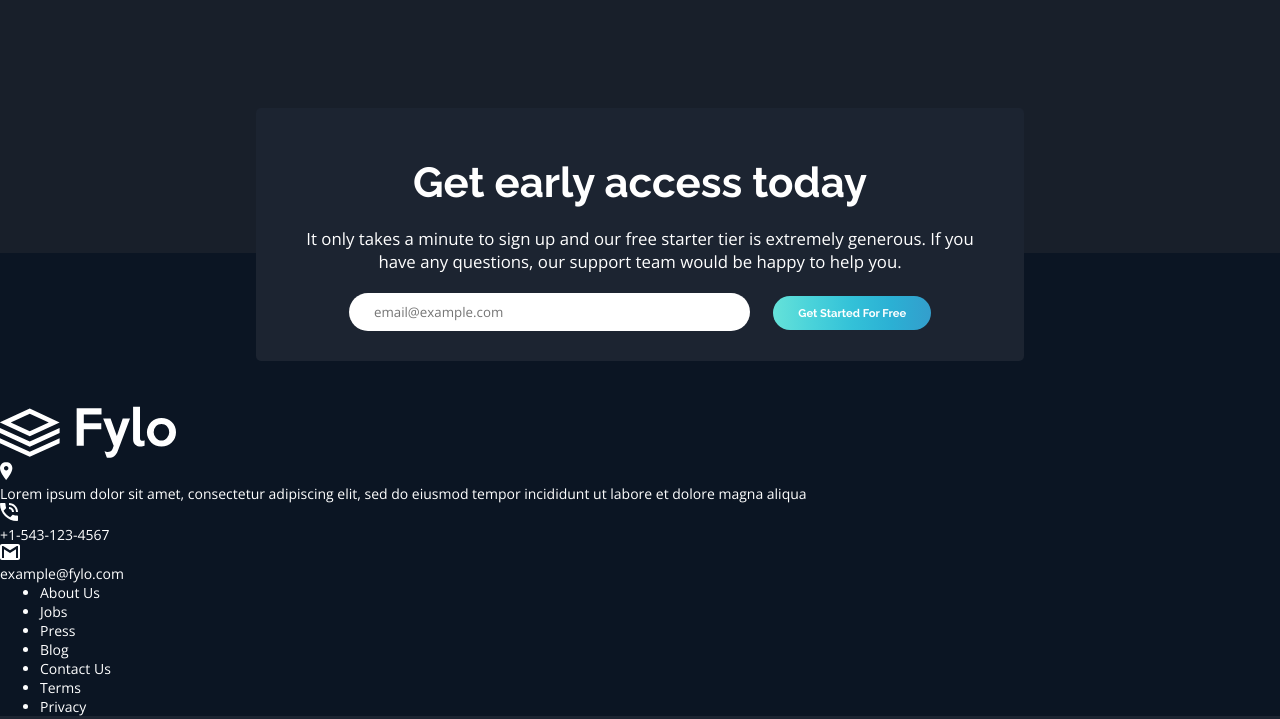
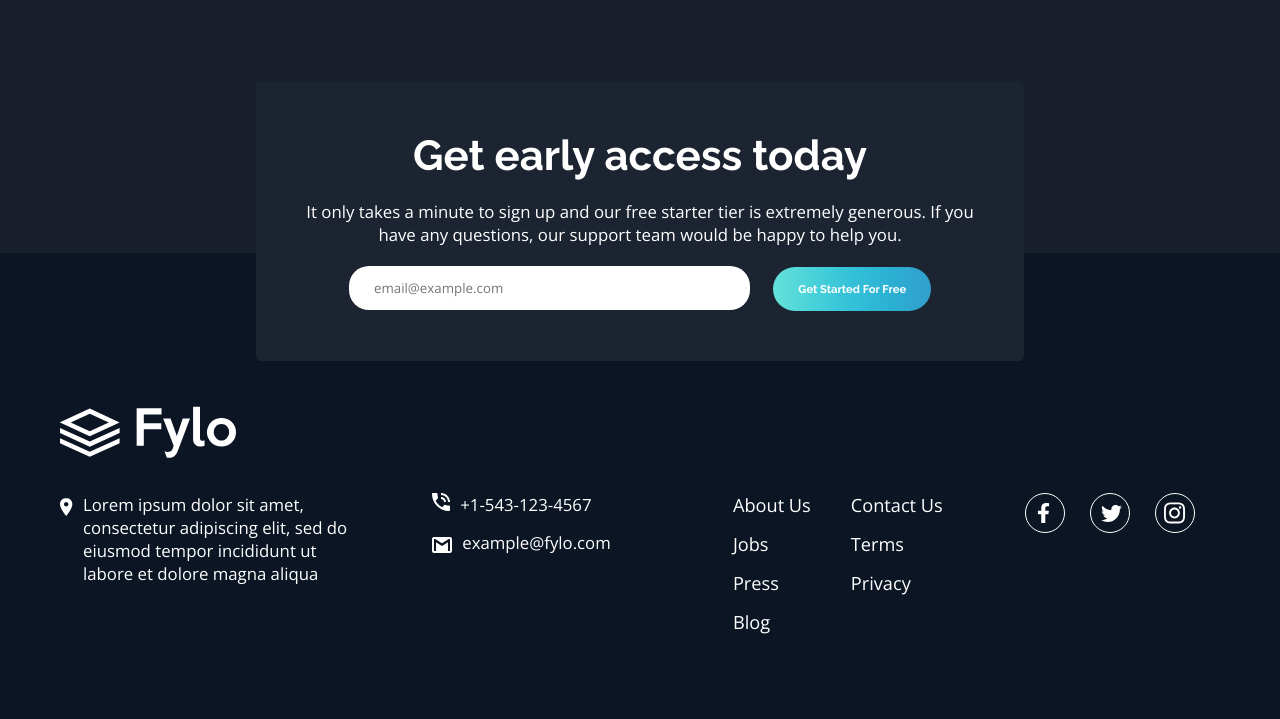
Before and after one commit to Shorpee/fylo-dark-theme-landing-page-master, a plain HTML site: page index.html in a window 1280 px wide. Shown: the part 2852-3571 px from the top of the page. Drawn offline with nearby package versions, Linux system fonts and the light colour scheme.

Commit message:
finished styling of desktop view

```diff
--- a/index.html
+++ b/index.html
@@ -174,14 +174,18 @@
     <div class="contact-info-section">
 
       <div class="address">
+        <div>
         <img src="./images/icon-location.svg" alt="location icon">
+      </div>
         <p>Lorem ipsum dolor sit amet, consectetur adipiscing elit, sed do eiusmod tempor incididunt ut labore et
           dolore magna aliqua</p>
       </div>
 
       <div class="contacts">
         <div class="phone-number">
+          <div>
           <img src="./images/icon-phone.svg" alt="phone icon">
+        </div>
           <p>+1-543-123-4567</p>
         </div>
         <div class="email-address">
@@ -209,7 +213,15 @@
       </div>
 
       <div class="social-media">
-
+        <div class="social-media-icon-container facebook">
+          <img src="./images/facebook-f-brands.svg" alt="Facebook" class="facebook-icon">
+        </div>
+        <div class="social-media-icon-container twitter">
+          <img src="./images/twitter-brands.svg" alt="Twitter" class="twitter-icon">
+        </div>
+        <div class="social-media-icon-container instagram">
+          <img src="./images/instagram-brands.svg" alt="Instagram" class="instagram-icon">
+        </div>
       </div>
 
     </div>
--- a/styles/style.scss
+++ b/styles/style.scss
@@ -226,7 +226,7 @@ h2 {
     .testimonial-section::before {
         content: url(../images/bg-quotes.png);
         position: absolute;
-        bottom: 31%;
+        bottom: 25.5%;
         left: 5.7%;
     }
 
@@ -298,7 +298,7 @@ h2 {
         background: $intro-background-color;
         width: 60%;
         margin: 0 auto;
-        padding: 50px 50px 30px 50px;
+        padding: 50px 50px 50px 50px;
         border-radius: 5px;
         box-shadow: $shadow;
 
@@ -315,7 +315,7 @@ h2 {
             width: 60%;
             outline: none;
             border: none;
-            padding: 10px 25px;
+            padding: 13px 25px;
             border-radius: 20px;
             font-family: $body-font;
             font-weight: 400;
@@ -323,15 +323,10 @@ h2 {
         }
 
         .get-started-free-button {
-            padding: 10px 25px;
+            padding: 15px 25px;
             font-size: 0.8rem;
         }
     }
-}
-
-footer {
-    background: $footer-background-color;
-    padding-top: 12%;
 }
 
 .main-body-container::before {
@@ -341,6 +336,114 @@ footer {
     bottom: 98%;
     z-index: 0;
 }
+
+footer {
+    background: $footer-background-color;
+    padding-top: 12%;
+    padding-bottom: 70px;
+    padding-left: 60px;
+    padding-right: 60px;
+    font-size: 1.2rem;
+
+    .footer-logo-container {
+        margin-bottom: 30px;
+    }
+
+    .contact-info-section {
+        display: flex;
+        justify-content: space-between;
+    }
+
+    .address {
+        display: flex;
+        width: 25%;
+
+        img {
+            width: 13px;
+            height: 18px;
+            margin-right: 10px;
+            margin-top: 5px;
+        }
+    }
+
+    .contacts {
+        .phone-number {
+            display: flex;
+            margin-bottom: 15px;
+            align-items: center;
+
+            img {
+                margin-right: 10px;
+            }
+        }
+
+        .email-address {
+            display: flex;
+            align-items: center;
+
+            img {
+                width: 20px;
+                height: 16px;
+                margin-top: 5px;
+                margin-right: 10px;
+            }
+        }
+    }
+
+    .sitemap {
+        display: flex;
+        justify-content: space-between;
+
+        li {
+            list-style: none;
+            margin-bottom: 15px;
+            font-size: 1.3rem;
+        }
+    }
+
+    .social-media {
+        display: flex;
+
+        .social-media-icon-container {
+            width: 40px;
+            height: 40px;
+            margin-right: 25px;
+            justify-content: center;
+            border: 1px solid $white;
+            border-radius: 50%;
+        }
+
+        .facebook {
+            padding-top: 9px;
+            padding-left: 11px;
+        }
+
+        .twitter {
+            padding-top: 9px;
+            padding-left: 10px;
+        }
+
+        .instagram {
+            padding-top: 7px;
+            padding-left: 8.5px;
+        }
+
+        .twitter-icon {
+            width: 1.5rem;
+            top: 50%;
+        }
+
+        .instagram-icon {
+            width: 1.5rem;
+        }
+
+        .facebook-icon {
+            width: 0.9rem;
+        }
+    }
+
+}
+
 
 //media query desktop
 @media #{$media-desktop} {}
```
Also changed, not shown: styles/style.css, 1 other file.
